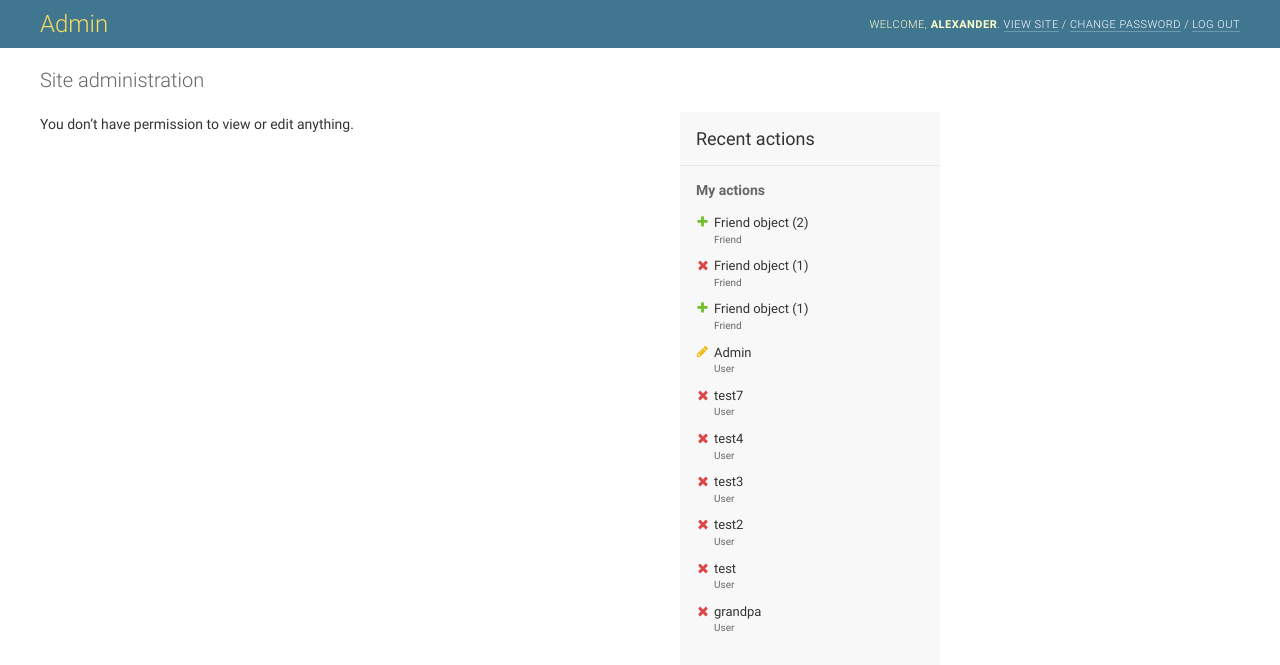
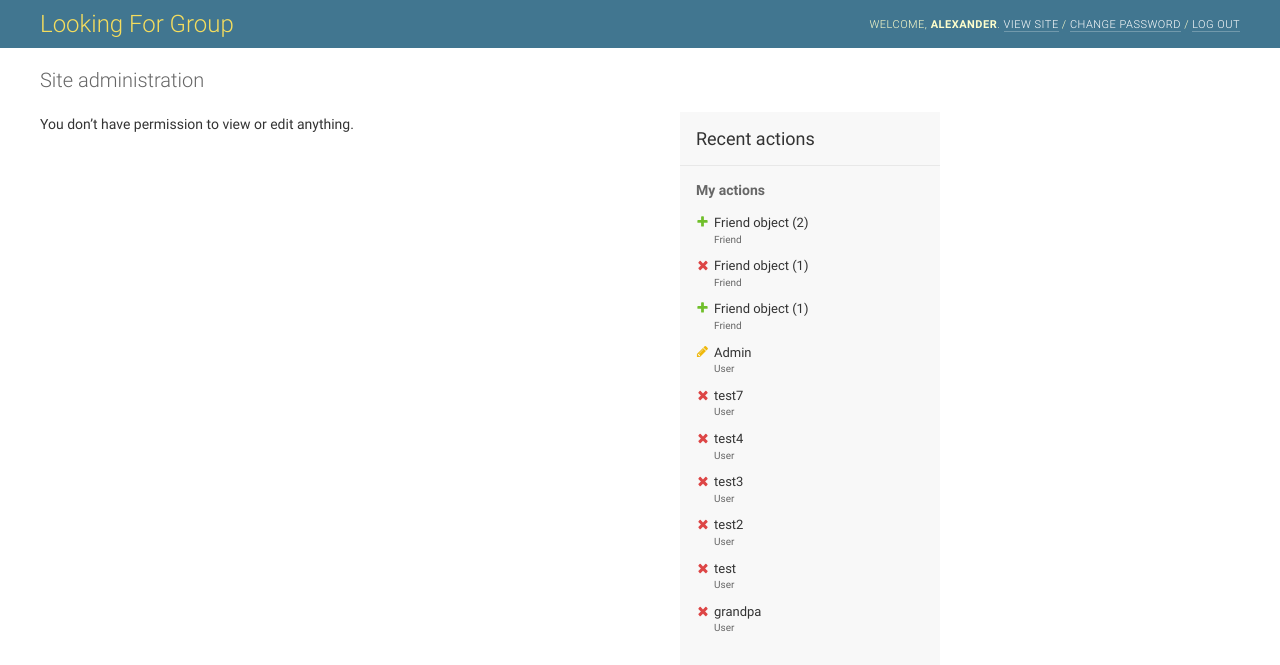
Before and after one commit to AlexPelaez/Django-Test, a Django app: page /admin/ in a window 1280 px wide. Shown: the top 665 px of the page. Run offline with Django 3.2, Linux system fonts and the light colour scheme; a user stored in the database is signed in; data comes from the database, SQL or seed files in the repository.

Commit message:
Quick header change on the admin site

```diff
--- a/myproject/accounts/templates/admin/base_site.html
+++ b/myproject/accounts/templates/admin/base_site.html
@@ -1,5 +1,5 @@
 {% extends 'admin/base.html' %}
 
 {% block branding %}
-<h1>Admin</h1>
+<h1>Looking For Group</h1>
 {% endblock %}
```
